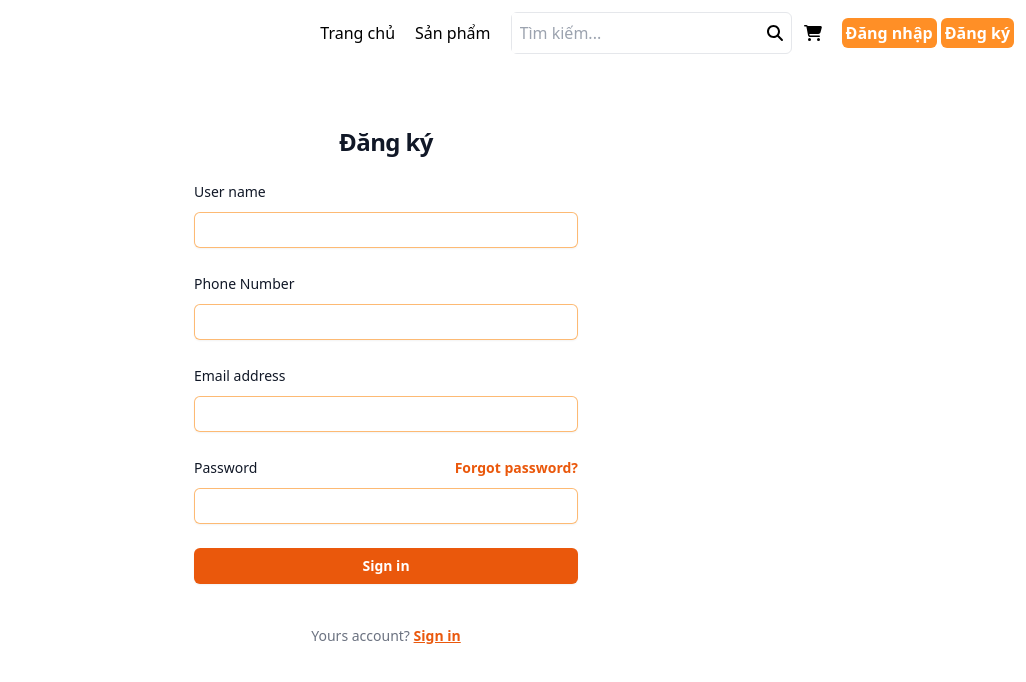
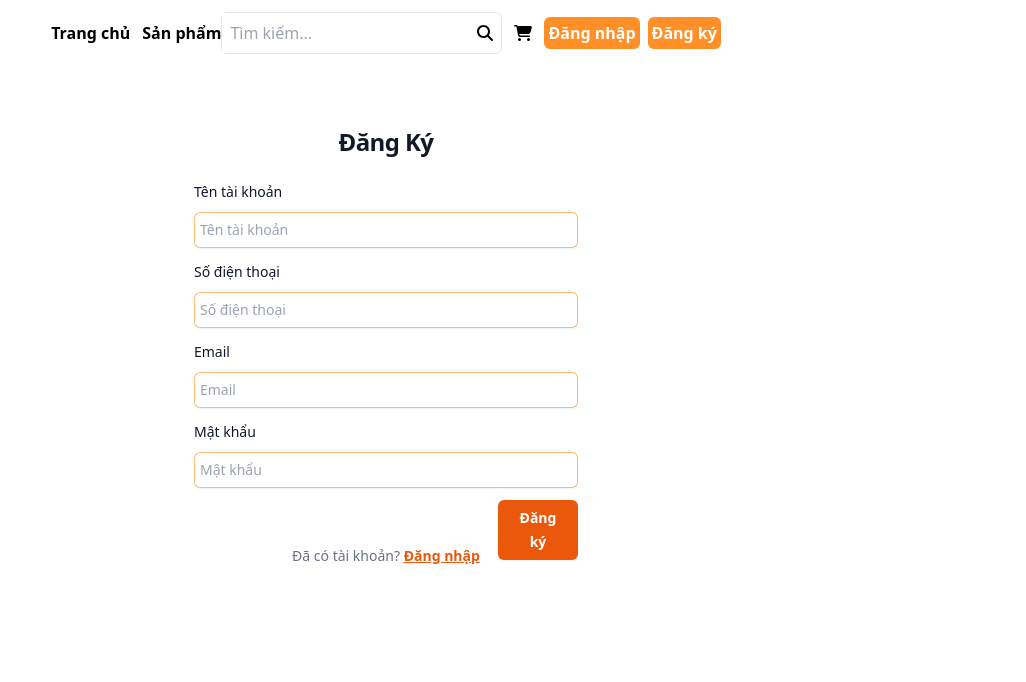
Before and after one commit to truongxuanha/mystore-fe, a React (Vite) app: page /register in a window 1280 px wide. Shown: the top 682 px of the page, without its empty margins (254-1280 px from the left). Built offline with nearby package versions, Linux system fonts and the light colour scheme.

Commit message:
fix degisn login

```diff
--- a/package.json
+++ b/package.json
@@ -16,6 +16,7 @@
     "@fortawesome/free-solid-svg-icons": "^6.6.0",
     "@fortawesome/react-fontawesome": "^0.2.2",
     "@reduxjs/toolkit": "^2.2.7",
+    "antd": "^5.20.0",
     "axios": "^1.7.3",
     "notistack": "^3.0.1",
     "react": "^18.3.1",
--- /dev/null
+++ b/src/components/Banner/Banner.tsx
@@ -0,0 +1,5 @@
+function Banner() {
+  return <div>Banner</div>;
+}
+
+export default Banner;
--- a/src/components/products/Products.tsx
+++ b/src/components/products/Products.tsx
@@ -1,5 +1,66 @@
+import { useEffect, useState } from "react";
+import formatVND from "../../utils/formatVND";
+import Loader from "../../pages/Loader";
+
+export interface Products {
+  id: number;
+  id_account: string;
+  id_product: number;
+  createAt: string;
+  updateAt: string;
+  quantity: number;
+  pd_id: number;
+  name: string;
+  id_manu: string;
+  thumbnail: string;
+  price: number;
+  discount: number;
+  other_discount: number;
+  description: string;
+  total_quantity: number;
+}
+
 function Products() {
-  return <div>Products</div>;
+  const [products, setProducts] = useState<Products[]>([]);
+  const [isLoading, setIsLoading] = useState(false);
+  useEffect(function () {
+    async function fetchProduct() {
+      setIsLoading(true);
+      try {
+        const res = await fetch(
+          "https://mystore-api-v1.onrender.com/v1/product"
+        );
+        const data = await res.json();
+        setProducts(data.data);
+        setIsLoading(false);
+      } catch (error) {
+        console.log(error);
+      }
+    }
+    fetchProduct();
+  }, []);
+  return (
+    <>
+      {isLoading && <Loader />}
+      <div className='grid grid-cols-2 sm:grid-cols-2 md:grid-cols-3 gap-5 items-center'>
+        {products.map((product) => (
+          <div
+            key={product.id}
+            className='p-5 border rounded-lg mx-auto cursor-pointer shadow-md hover:translate-y-[-5px] transition-transform'
+          >
+            <img
+              className='w-[200px] hover:translate-y-[-5px] transition-transform'
+              src={product.thumbnail}
+            />
+            <p className='font-semibold '>{product.name}</p>
+            <span className='text-red-600 font-bold'>
+              {formatVND(product.price)}
+            </span>
+          </div>
+        ))}
+      </div>
+    </>
+  );
 }
 
 export default Products;
--- a/src/hooks/useApp.ts
+++ /dev/null
@@ -1 +0,0 @@
-export const hello: string = "yuiashdias";
--- a/src/hooks/useAuth.ts
+++ b/src/hooks/useAuth.ts
@@ -1,39 +1,39 @@
-import { useState, useEffect } from "react";
-import { UserAccount } from "../types/UserType.type";
+// import { useState, useEffect } from "react";
+// import { UserAccount } from "../types/UserType.type";
 
-const useAuth = () => {
-  const [user, setUser] = useState<UserAccount | null>(null);
-  const [token, setToken] = useState<string | null>(null);
+// const useAuth = () => {
+//   const [user, setUser] = useState<UserAccount | null>(null);
+//   const [token, setToken] = useState<string | null>(null);
 
-  useEffect(() => {
-    const storedUser = localStorage.getItem("currentUser");
-    if (storedUser) {
-      try {
-        const parsedUser = JSON.parse(storedUser);
-        setUser(parsedUser.user);
-        setToken(parsedUser.token);
-      } catch (error) {
-        console.error("Error parsing user data from localStorage:", error);
-      }
-    }
-  }, []);
+//   useEffect(() => {
+//     const storedUser = localStorage.getItem("currentUser");
+//     if (storedUser) {
+//       try {
+//         const parsedUser = JSON.parse(storedUser);
+//         setUser(parsedUser.user);
+//         setToken(parsedUser.token);
+//       } catch (error) {
+//         console.error("Error parsing user data from localStorage:", error);
+//       }
+//     }
+//   }, []);
 
-  const saveAuthData = (userData: UserAccount, token: string) => {
-    setUser(userData);
-    setToken(token);
-    localStorage.setItem(
-      "currentUser",
-      JSON.stringify({ user: userData, token })
-    );
-  };
+//   const saveAuthData = (userData: UserAccount, token: string) => {
+//     setUser(userData);
+//     setToken(token);
+//     localStorage.setItem(
+//       "currentUser",
+//       JSON.stringify({ user: userData, token })
+//     );
+//   };
 
-  const logout = () => {
-    setUser(null);
-    setToken(null);
-    localStorage.removeItem("currentUser");
-  };
+//   const logout = () => {
+//     setUser(null);
+//     setToken(null);
+//     localStorage.removeItem("currentUser");
+//   };
 
-  return { user, token, saveAuthData, logout };
-};
+//   return { user, token, saveAuthData, logout };
+// };
 
-export default useAuth;
+// export default useAuth;
--- a/src/main.tsx
+++ b/src/main.tsx
@@ -4,11 +4,14 @@ import App from "./App.tsx";
 import "./index.css";
 import { Provider } from "react-redux";
 import { store } from "./redux/store.ts";
+import { ConfigProvider } from "antd";
 
 ReactDOM.createRoot(document.getElementById("root")!).render(
   <React.StrictMode>
-    <Provider store={store}>
-      <App />
-    </Provider>
+    <ConfigProvider theme={{ token: { colorPrimary: "#00b96b" } }}>
+      <Provider store={store}>
+        <App />
+      </Provider>
+    </ConfigProvider>
   </React.StrictMode>
 );
--- a/src/pages/AppLayout.tsx
+++ b/src/pages/AppLayout.tsx
@@ -6,7 +6,7 @@ function AppLayout() {
   return (
     <div className='w-full h-full'>
       <Header />
-      <main>
+      <main className='mx-5'>
         <Outlet />
       </main>
       {/* <Footer /> */}
--- a/src/pages/Header.tsx
+++ b/src/pages/Header.tsx
@@ -1,21 +1,21 @@
 import { NavLink, useNavigate } from "react-router-dom";
-
 import { FontAwesomeIcon } from "@fortawesome/react-fontawesome";
-import { faCartShopping } from "@fortawesome/free-solid-svg-icons";
-
+import {
+  faCartShopping,
+  faRightFromBracket,
+} from "@fortawesome/free-solid-svg-icons";
 import SearchProduct from "../components/search/SearchProduct";
-
 import { useAppDispatch } from "../hooks/useAppDispatch";
 import { logout } from "../redux/user/userSlice";
 
 function Header() {
   const storedUser = localStorage.getItem("currentUser");
   const user = storedUser ? JSON.parse(storedUser) : null;
-  // console.log(user.user.id);
   const isLoggedIn = !!user;
 
   const dispatch = useAppDispatch();
   const navigate = useNavigate();
+
   function handleLogout() {
     dispatch(logout());
     navigate("/login");
@@ -29,28 +29,30 @@ function Header() {
       navigate("/login");
     }
   }
+
   return (
-    <div className='p-3 h-20 flex-1 items-center'>
-      <ul className='flex items-center justify-end gap-5'>
+    <header className='p-3 h-20 flex flex-col justify-between items-center'>
+      <div className='flex justify-between items-center w-full md:w-auto'>
+        <ul className='flex items-center gap-3 text-[12px] font-bold md:text-base'>
           <li>
             <NavLink to='/'>Trang chủ</NavLink>
           </li>
           <li>
             <NavLink to='/product'>Sản phẩm</NavLink>
           </li>
-        <li className='flex items-center gap-3'>
+        </ul>
+        <div className='flex items-center gap-3'>
           <SearchProduct />
           <FontAwesomeIcon
             onClick={handleCart}
             icon={faCartShopping}
             className='cursor-pointer'
           />
-        </li>
           {!isLoggedIn ? (
-          <li className=''>
+            <div className='hidden md:flex gap-2'>
               <NavLink
                 to='/login'
-              className='bg-colorPrimary mr-1 p-1 rounded-md text-white font-semibold'
+                className='bg-colorPrimary p-1 rounded-md text-white font-semibold'
               >
                 Đăng nhập
               </NavLink>
@@ -60,17 +62,13 @@ function Header() {
               >
                 Đăng ký
               </NavLink>
-          </li>
+            </div>
           ) : (
-          <div>
-            <p>{user.user.account_name}</p>
-            <span onClick={handleLogout} className='cursor-pointer'>
-              LogOut
-            </span>
+            <FontAwesomeIcon icon={faRightFromBracket} onClick={handleLogout} />
+          )}
         </div>
-        )}
-      </ul>
       </div>
+    </header>
   );
 }
 
--- a/src/pages/Home.tsx
+++ b/src/pages/Home.tsx
@@ -1,5 +1,5 @@
 function Home() {
-  return <div>Home</div>;
+  return <div></div>;
 }
 
 export default Home;
--- a/src/pages/Login.tsx
+++ b/src/pages/Login.tsx
@@ -54,14 +54,14 @@ export default function Login() {
           </h2>
         </div>
 
-        <div className='mt-10 sm:mx-auto sm:w-full sm:max-w-sm'>
-          <form onSubmit={handleSubmit} className='space-y-6'>
+        <div className='mt-10 sm:mx-auto sm:w-full sm:max-w-sm shadow-xl p-6 rounded-md'>
+          <form onSubmit={handleSubmit} className='space-y-3'>
             <div>
               <label
                 htmlFor='value'
                 className='block text-sm font-medium leading-6 text-gray-900'
               >
-                Email address
+                Tài khoản
               </label>
               <div className='mt-2'>
                 <input
@@ -69,6 +69,7 @@ export default function Login() {
                   name='value'
                   type='text'
                   value={value}
+                  placeholder='Tên đăng nhập / Email / Số điện thoại'
                   onChange={handleOnChange}
                   required
                   className='block w-full rounded-md border-0 p-1.5 text-gray-900 shadow-sm ring-1 ring-inset ring-orange-300 placeholder:text-gray-400 focus:ring-1 focus:ring-orange-600 sm:text-sm sm:leading-6'
@@ -82,14 +83,14 @@ export default function Login() {
                   htmlFor='password'
                   className='block text-sm font-medium leading-6 text-gray-900'
                 >
-                  Password
+                  Mật khẩu
                 </label>
                 <div className='text-sm'>
                   <a
                     href='#'
-                    className='font-semibold text-orange-600 hover:text-orange-500'
+                    className='font-semibold text-orange-600 hover:text-orange-500 underline'
                   >
-                    Forgot password?
+                    Quên mật khẩu?
                   </a>
                 </div>
               </div>
@@ -101,18 +102,18 @@ export default function Login() {
                   value={password}
                   onChange={handleOnChange}
                   required
+                  placeholder='Mật khẩu...'
                   autoComplete='current-password'
                   className='block w-full rounded-md border-0 p-1.5 text-gray-900 shadow-sm ring-1 ring-inset ring-orange-300 placeholder:text-gray-400 focus:ring-1 focus:ring-inset focus:ring-orange-600 sm:text-sm sm:leading-6'
                 />
               </div>
             </div>
-
-            <div>
+            <div className='relative'>
               <button
                 type='submit'
-                className='flex w-full justify-center rounded-md bg-orange-600 px-3 py-1.5 text-sm font-semibold leading-6 text-white shadow-sm hover:bg-orange-500 focus-visible:outline focus-visible:outline-2 focus-visible:outline-offset-2 focus-visible:outline-orange-600'
+                className=' absolute right-0 w-[100px] text-center rounded-md bg-orange-600 px-3 py-1.5 text-sm font-semibold leading-6 text-white shadow-sm hover:bg-orange-500 focus-visible:outline focus-visible:outline-2 focus-visible:outline-offset-2 focus-visible:outline-orange-600'
               >
-                Sign in
+                Đăng nhập
               </button>
             </div>
 
@@ -121,13 +122,13 @@ export default function Login() {
             )}
           </form>
 
-          <p className='mt-10 text-center text-sm text-gray-500'>
-            Not an account?{" "}
+          <p className='mt-16 text-center text-sm text-gray-500'>
+            Chưa có tài khoản?{" "}
             <Link
               to='/register'
               className='font-semibold leading-6 text-orange-600 hover:text-orange-500 underline'
             >
-              Sign Up
+              Đăng ký
             </Link>
           </p>
         </div>
--- a/src/pages/Register.tsx
+++ b/src/pages/Register.tsx
@@ -48,7 +48,7 @@ export default function Regiter() {
       <div className='flex min-h-full flex-1 flex-col justify-center px-6 py-6 lg:px-8'>
         <div className='sm:mx-auto sm:w-full sm:max-w-sm'>
           <h2 className='mt-5 text-center text-2xl font-bold leading-9 tracking-tight text-gray-900'>
-            Đăng ký
+            Đăng Ký
           </h2>
         </div>
 
@@ -57,14 +57,14 @@ export default function Regiter() {
             action='#'
             onSubmit={handleSubmit}
             method='POST'
-            className='space-y-6'
+            className='space-y-3'
           >
             <div>
               <label
                 htmlFor='email'
                 className='block text-sm font-medium leading-6 text-gray-900'
               >
-                User name
+                Tên tài khoản
               </label>
               <div className='mt-2'>
                 <input
@@ -73,6 +73,27 @@ export default function Regiter() {
                   type='text'
                   value={account_name}
                   onChange={handleOnChange}
+                  required
+                  placeholder='Tên tài khoản'
+                  className='block w-full rounded-md border-0 p-1.5 text-gray-900 shadow-sm ring-1 ring-inset ring-orange-300 placeholder:text-gray-400 focus:ring-1 focus:ring-orange-600 sm:text-sm sm:leading-6'
+                />
+              </div>
+            </div>
+            <div>
+              <label
+                htmlFor='email'
+                className='block text-sm font-medium leading-6 text-gray-900'
+              >
+                Số điện thoại
+              </label>
+              <div className='mt-2'>
+                <input
+                  id='phone'
+                  name='phone'
+                  type='tel'
+                  value={phone}
+                  onChange={handleOnChange}
+                  placeholder='Số điện thoại'
                   required
                   className='block w-full rounded-md border-0 p-1.5 text-gray-900 shadow-sm ring-1 ring-inset ring-orange-300 placeholder:text-gray-400 focus:ring-1 focus:ring-orange-600 sm:text-sm sm:leading-6'
                 />
@@ -83,26 +104,7 @@ export default function Regiter() {
                 htmlFor='email'
                 className='block text-sm font-medium leading-6 text-gray-900'
               >
-                Phone Number
-              </label>
-              <div className='mt-2'>
-                <input
-                  id='phone'
-                  name='phone'
-                  type='tel'
-                  value={phone}
-                  onChange={handleOnChange}
-                  required
-                  className='block w-full rounded-md border-0 p-1.5 text-gray-900 shadow-sm ring-1 ring-inset ring-orange-300 placeholder:text-gray-400 focus:ring-1 focus:ring-orange-600 sm:text-sm sm:leading-6'
-                />
-              </div>
-            </div>
-            <div>
-              <label
-                htmlFor='email'
-                className='block text-sm font-medium leading-6 text-gray-900'
-              >
-                Email address
+                Email
               </label>
               <div className='mt-2'>
                 <input
@@ -112,6 +114,7 @@ export default function Regiter() {
                   value={email}
                   onChange={handleOnChange}
                   required
+                  placeholder='Email'
                   autoComplete='email'
                   className='block w-full rounded-md border-0 p-1.5 text-gray-900 shadow-sm ring-1 ring-inset ring-orange-300 placeholder:text-gray-400 focus:ring-1 focus:ring-orange-600 sm:text-sm sm:leading-6'
                 />
@@ -123,16 +126,8 @@ export default function Regiter() {
                   htmlFor='password'
                   className='block text-sm font-medium leading-6 text-gray-900'
                 >
-                  Password
+                  Mật khẩu
                 </label>
-                <div className='text-sm'>
-                  <a
-                    href='#'
-                    className='font-semibold text-orange-600 hover:text-orange-500'
-                  >
-                    Forgot password?
-                  </a>
-                </div>
               </div>
               <div className='mt-2'>
                 <input
@@ -142,29 +137,30 @@ export default function Regiter() {
                   value={password}
                   onChange={handleOnChange}
                   required
+                  placeholder='Mật khẩu'
                   autoComplete='current-password'
                   className='block w-full rounded-md border-0 p-1.5 text-gray-900 shadow-sm ring-1 ring-inset ring-orange-300 placeholder:text-gray-400 focus:ring-1 focus:ring-inset focus:ring-orange-600 sm:text-sm sm:leading-6'
                 />
               </div>
             </div>
 
-            <div>
+            <div className='relative'>
               <button
                 type='submit'
-                className='flex w-full justify-center rounded-md bg-orange-600 px-3 py-1.5 text-sm font-semibold leading-6 text-white shadow-sm hover:bg-orange-500 focus-visible:outline focus-visible:outline-2 focus-visible:outline-offset-2 focus-visible:outline-orange-600'
+                className=' absolute right-0 w-[80px] text-center rounded-md bg-orange-600 px-3 py-1.5 text-sm font-semibold leading-6 text-white shadow-sm hover:bg-orange-500 focus-visible:outline focus-visible:outline-2 focus-visible:outline-offset-2 focus-visible:outline-orange-600'
               >
-                Sign in
+                Đăng ký
               </button>
             </div>
           </form>
 
-          <p className='mt-10 text-center text-sm text-gray-500'>
-            Yours account?{" "}
+          <p className='mt-14 text-center text-sm text-gray-500'>
+            Đã có tài khoản?{" "}
             <Link
               to='/login'
               className='font-semibold leading-6 text-orange-600 hover:text-orange-500 underline'
             >
-              Sign in
+              Đăng nhập
             </Link>
           </p>
         </div>
--- /dev/null
+++ b/src/utils/formatVND.ts
@@ -0,0 +1,18 @@
+export interface Amount {
+  amount: string | number;
+}
+
+function formatVND(amount: Amount["amount"]): string {
+  const numericAmount =
+    typeof amount === "string" ? parseFloat(amount) : amount;
+
+  const formatter = new Intl.NumberFormat("vi-VN", {
+    style: "currency",
+    currency: "VND",
+    currencyDisplay: "symbol",
+  });
+
+  return isNaN(numericAmount) ? "" : formatter.format(numericAmount);
+}
+
+export default formatVND;
```
Also changed, not shown: 1 other file (tests, documents, lock files or other folders). Lines whose indentation alone changed are shown as unchanged.
